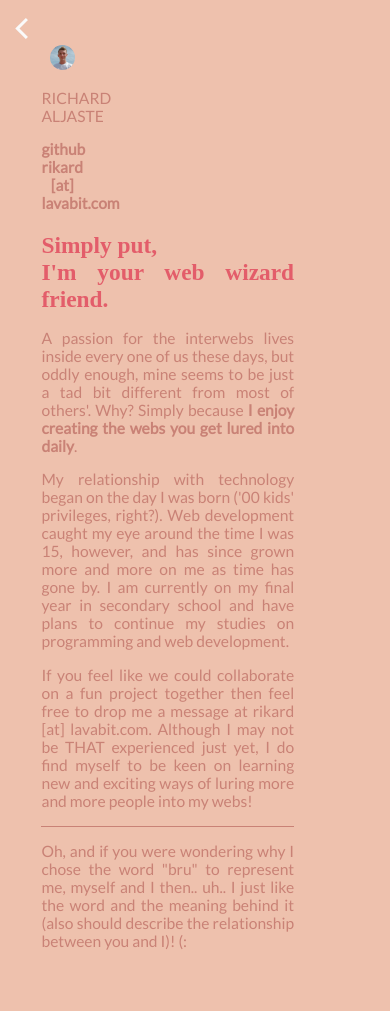
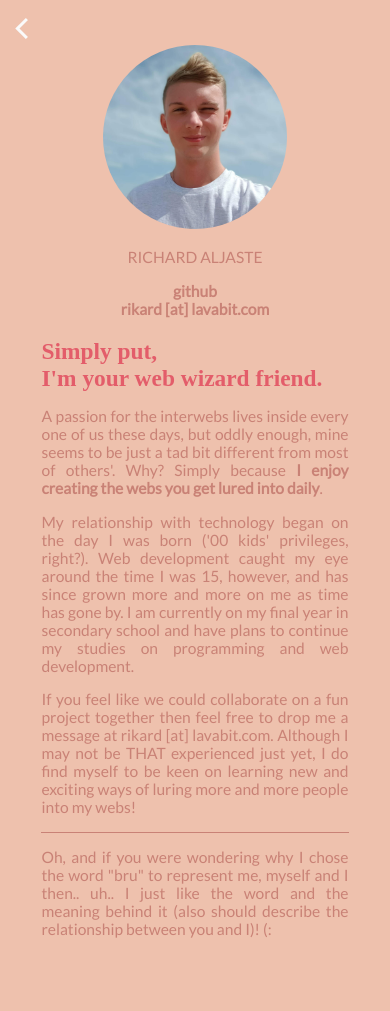
Before and after one commit to 35grain/bru, a PHP site: page /wth.html in a window 390 px wide. After the commit the page ends 938 px from the top, so only its background shows below. Run offline with PHP 8.4, Linux system fonts and the light colour scheme; some web fonts are replaced.

Commit message:
css fix: columns were getting selected oddly, still getting used to sass

```diff
--- a/css/_responsiveness.scss
+++ b/css/_responsiveness.scss
@@ -50,11 +50,12 @@ Responsiveness
   .column {
     font-size: 2.2vw;
     float: none;
-  }
 
-  .left,
-  .right {
-    width: 100%;
+
+    &.left,
+    &.right {
+      width: 100%;
+    }
   }
 
   img.pg {
--- a/css/main.css
+++ b/css/main.css
@@ -288,8 +288,7 @@ Responsiveness
     font-size: 2.2vw;
     float: none;
   }
-  .left,
-  .right {
+  .column.left, .column.right {
     width: 100%;
   }
   img.pg {
```
Also changed, not shown: 1 other file.
